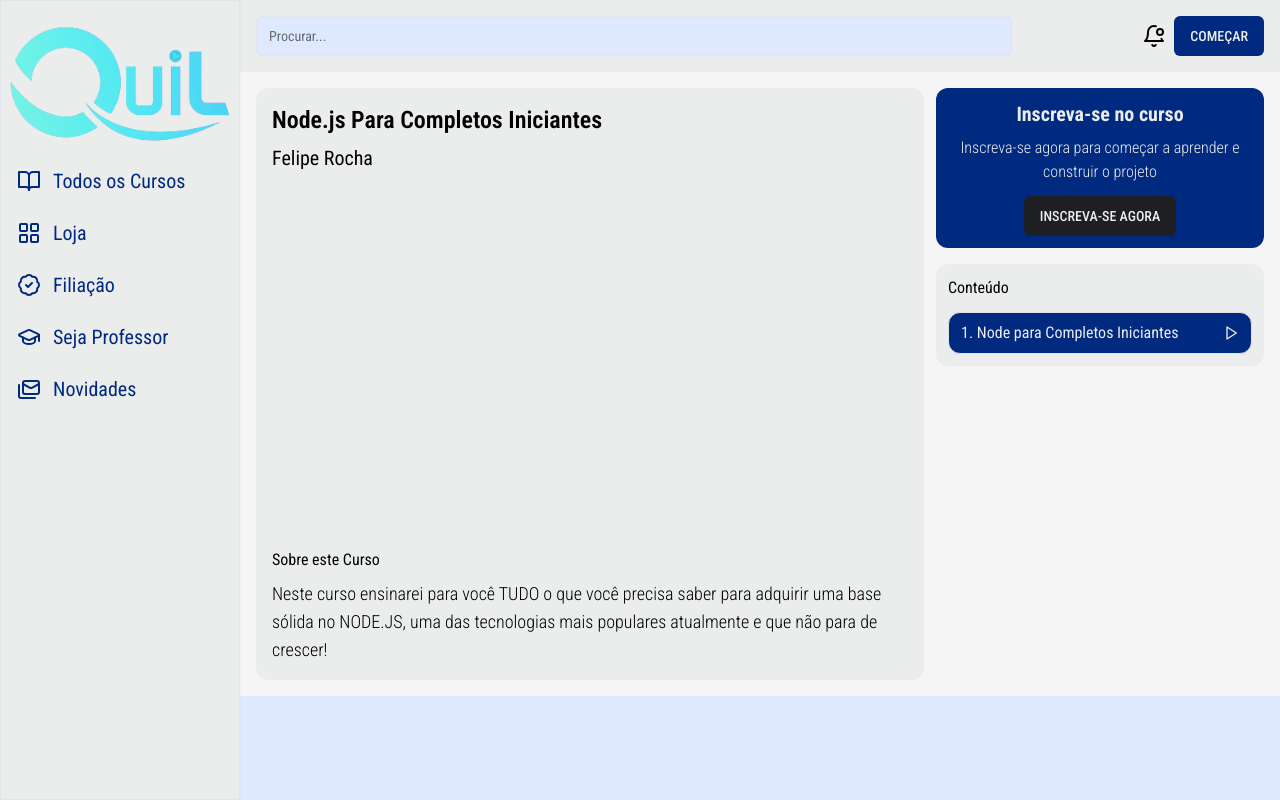
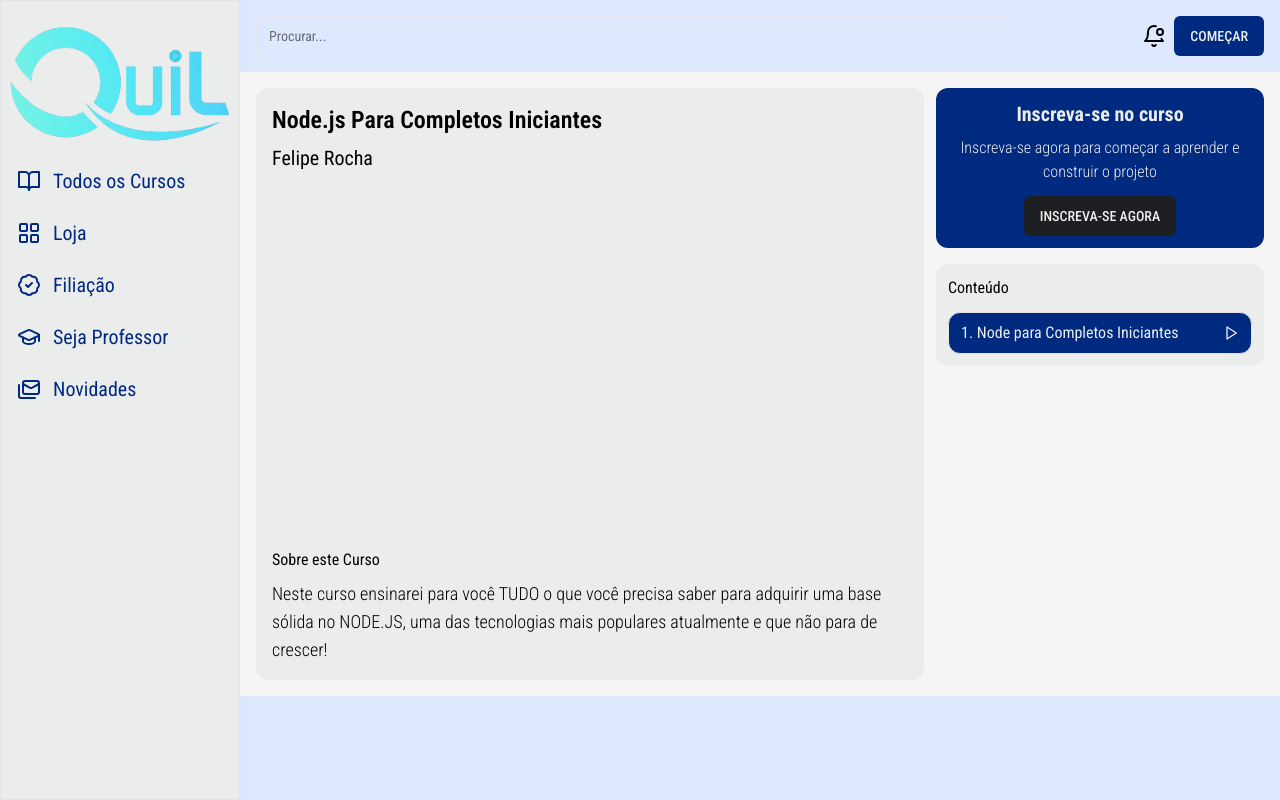
Before and after one commit to QuiLion7/quilcursos, a Next.js app: page /course-preview/1 in a window 1280 px wide. Built offline with nearby package versions, Linux system fonts and the light colour scheme; no server answers.

Commit message:
style: update styles to match new colors of light and dark themes and fix link redirection error

```diff
--- a/src/app/(router)/components/Header.tsx
+++ b/src/app/(router)/components/Header.tsx
@@ -10,7 +10,7 @@ const Header = () => {
   const { user, isLoaded } = useUser();
 
   return (
-    <div className="grid grid-cols-2 bg-primary-foreground p-4 md:grid-cols-4">
+    <div className="grid grid-cols-2 bg-background p-4 md:grid-cols-4">
       <Input
         type="text"
         placeholder="Procurar..."
@@ -24,12 +24,13 @@ const Header = () => {
         {isLoaded && user ? (
           <UserButton afterSignOutUrl="/courses" />
         ) : (
-          <Link href={"sign-in"}>
-            <Button className="w-full uppercase">Começar</Button>
+          <Link href={"/sign-in"}>
+            <Button className="w-full uppercase text-primary-foreground">
+              Começar
+            </Button>
           </Link>
         )}
       </div>
-      <div className="flex "></div>
     </div>
   );
 };
```
